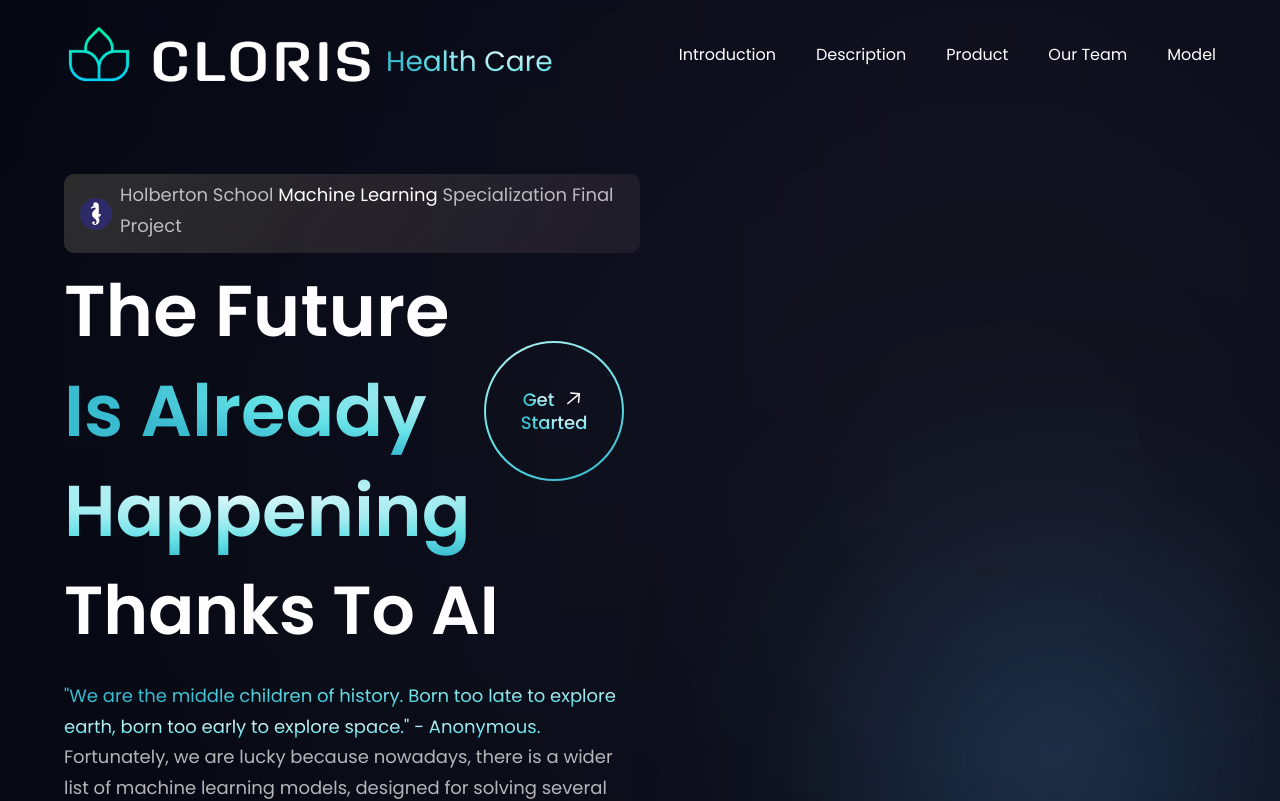
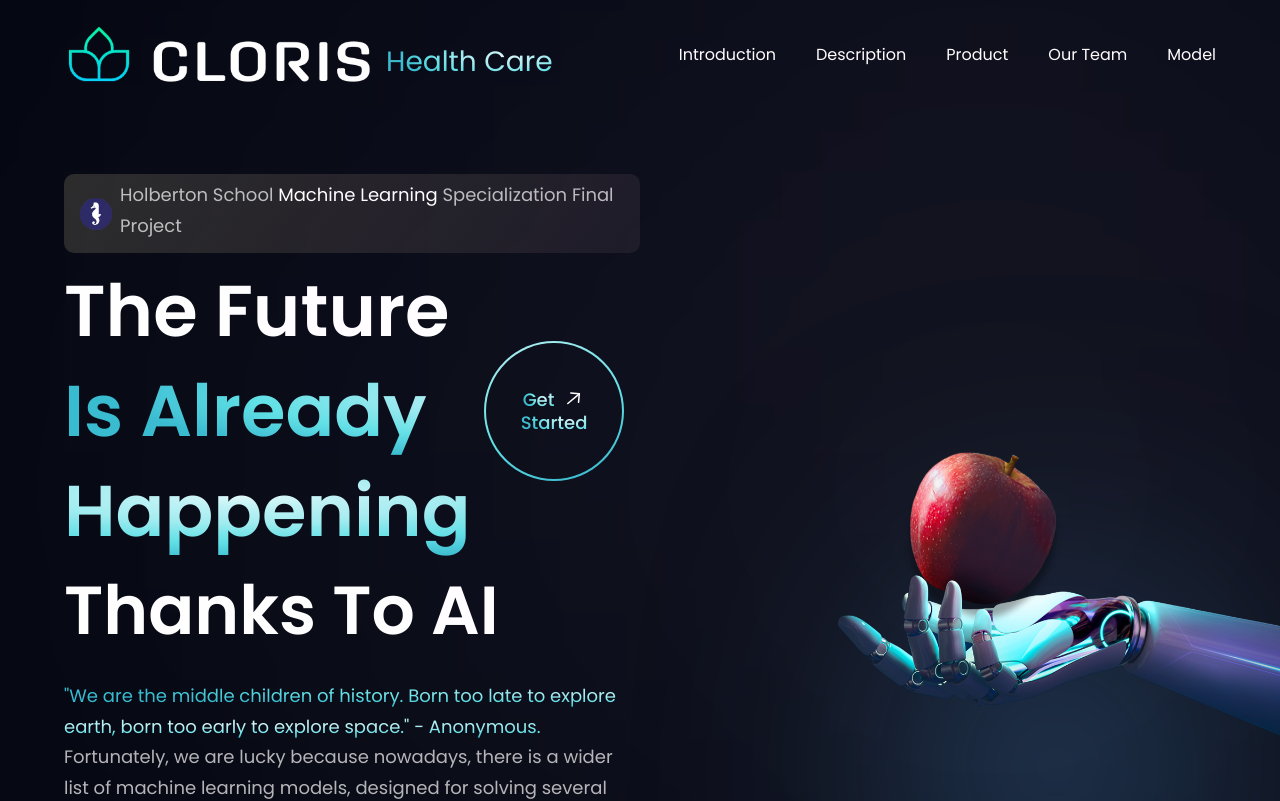
Before and after one commit to Joaquin2000zz/Cloris_Health_Care, a React (Vite) app: page / in a window 1280 px wide. Shown: the top 801 px of the page. Built offline with nearby package versions, Linux system fonts and the light colour scheme.

Commit message:
added apple animation

```diff
--- a/src/components/Introduction.jsx
+++ b/src/components/Introduction.jsx
@@ -1,7 +1,7 @@
 import styles from '../style';
 import { holbertonLogo } from '../style/assets';
 import GetStarted from './GetStarted';
-import Robot from './Robot';
+import { roboHand, fingers, apple } from '../style/assets';
 
 
 const Introduction = () =>
@@ -54,7 +54,12 @@ const Introduction = () =>
       </p>
     </div>
     <div className={`flex-1 flex ${styles.flexCenter} md:my-0 my-10 relative`}>
-      <Robot/>
+      <img src={roboHand} alt='roboHand'
+        className='absolute top-0 left-0 z-10' />
+      <img src={apple} alt='apple'
+        className='z-20 absolute animate-up-down -top-0' />
+      <img src={fingers} alt='fingers'
+        className='absolute top-0 left-0 z-20' />
       <div className='absolute z-[0] w-[40%]
       h-[35%] top-0 pink__gradient'/>
       <div className='absolute z-[1] w-[80%]
@@ -64,7 +69,7 @@ const Introduction = () =>
       h-[50%] right-20 bottom-20 blue__gradient'/>
     </div>
     <div className={`ss:hidden ${styles.flexCenter}`}>
-      <GetStarted></GetStarted>
+      <GetStarted />
     </div>
   </section>
 );
--- a/src/components/Robot.jsx
+++ /dev/null
@@ -1,6 +0,0 @@
-
-const Robot = () => (
-    <div>adas</div>
-)
-
-export default Robot;
--- a/src/components/index.js
+++ b/src/components/index.js
@@ -11,7 +11,7 @@ import Model from './Model'
 import NavBar from './NavBar';
 import Team from './Team';
 import ComputerVision from './ComputerVision';
-import Robot from './Robot';
+
 
 export {
     ComputerVision,
--- a/src/style/assets/index.js
+++ b/src/style/assets/index.js
@@ -18,9 +18,15 @@ import yolov8Segmentation from './yolov8Segmentation.gif'
 import train from './train.png'
 import metrics from './metrics.png'
 import FPExample from './FPExample.png'
+import roboHand from './roboHand.png'
+import fingers from './fingers.png'
+import apple from './apple.png'
 
 
 export {
+  roboHand,
+  fingers,
+  apple,
   FPExample,
   metrics,
   train,
--- a/src/style/index.css
+++ b/src/style/index.css
@@ -138,3 +138,23 @@
   background: rgba(255, 255, 255, 0.6);
   filter: blur(750px);
 }
+
+@keyframes up-down {
+  0%,
+  100% {
+    transform: translateY(-100px);
+    filter: drop-shadow(0px 0px 0px rgba(0, 0, 0, 0.0));
+  }
+  25%,
+  55% {
+    transform: translateY(30px);
+    filter: drop-shadow(0px 20px 5px rgba(0, 0, 0, 0.5)); /* Add shadow when element is below */
+  }
+}
+
+.animate-up-down {
+  animation-name: up-down;
+  animation-duration: 4s;
+  animation-timing-function: ease-in-out;
+  animation-iteration-count: infinite;
+}
--- a/src/style/scrollbar.css
+++ b/src/style/scrollbar.css
@@ -1,5 +1,6 @@
 body {
     overflow-x: hidden;
+    scroll-behavior: smooth;
 }
 
 /* width */
@@ -23,3 +24,11 @@ body {
 ::-webkit-scrollbar-thumb:hover {
     background: #138fc9;
 }
+/**
+used for debugging
+* {
+    background: #000 !important;
+    color: #0f0 !important;
+    outline: solid #f00 1px !important;
+  }
+*/
```
